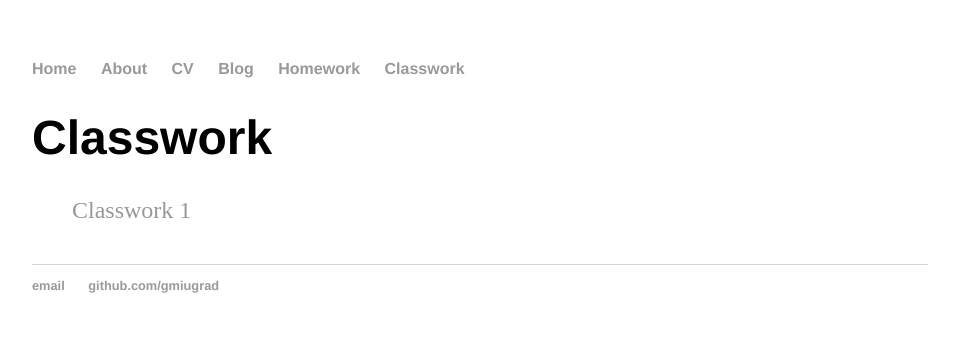
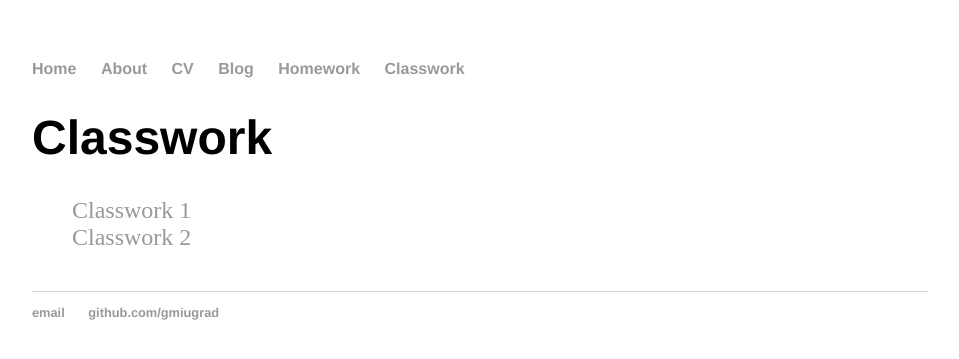
Before and after one commit to gmiugrad/gmiugrad.github.io, a Jekyll site: the page built from classwork/index.html, in a window 1280 px wide. Shown: the top 359 px of the page, without its empty margins (160-1119 px from the left). Built offline with Jekyll 4.4.1, drawn with Linux system fonts in a browser that asks for light colours.

Commit message:
Update index.html

```diff
--- a/classwork/index.html
+++ b/classwork/index.html
@@ -6,4 +6,5 @@ date: 2022-01-16
 <h1>{{ page.title }}</h1>
 <ul class="posts">
 <li><a href="/classwork/cw1">Classwork 1</a></li>
+<li><a href="/classwork/cw2">Classwork 2</a></li>
 </ul>
```
